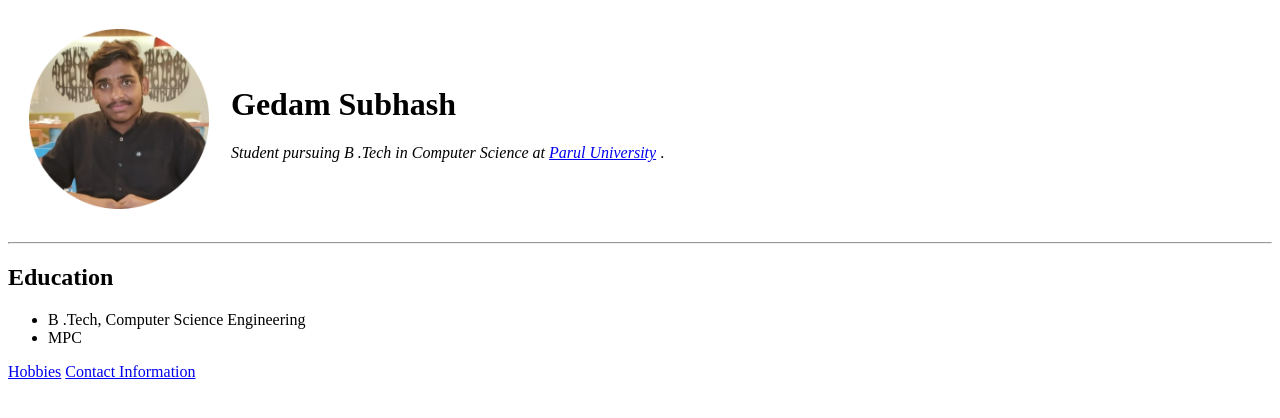
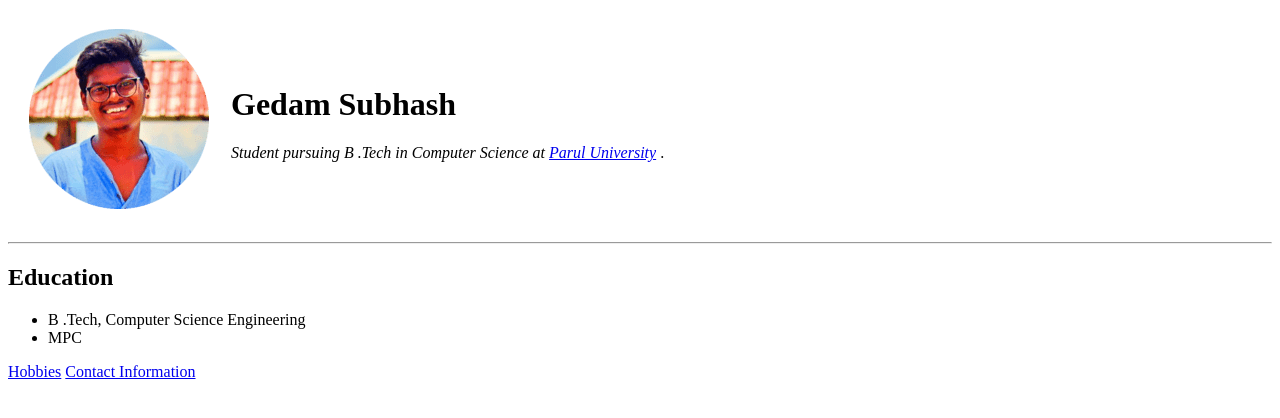
Before and after one commit to gedamsubhash/cv, a plain HTML site: page index.html in a window 1280 px wide. Drawn offline with Linux system fonts and the light colour scheme.

Commit message:
Update index.html
Added profile picture

```diff
--- a/index.html
+++ b/index.html
@@ -10,7 +10,7 @@
     <table cellspacing="20px">
         <tbody>
             <tr>
-                <td><img src="Abdul2.png" alt="abdul profile     picture">
+                <td><img src="ResumeProfile2.png" alt="abdul profile     picture">
                 </td>
                 <td><h1>Gedam Subhash</h1>
                     <p><em>Student pursuing B .Tech in Computer Science at <a href="https://paruluniversity.ac.in/master_2023/?utm_source=google_search_srv&utm_medium=zone_a_parul&utm_campaign=brand&gad=1&gclid=CjwKCAjw0ZiiBhBKEiwA4PT9z4EGp6Wjyz-LP0K-gfFaKCfnWCbGHjyDHeTIpaYMawIYC71gtlvg_xoCNWcQAvD_BwE">Parul University</a></em> .</p>
```
